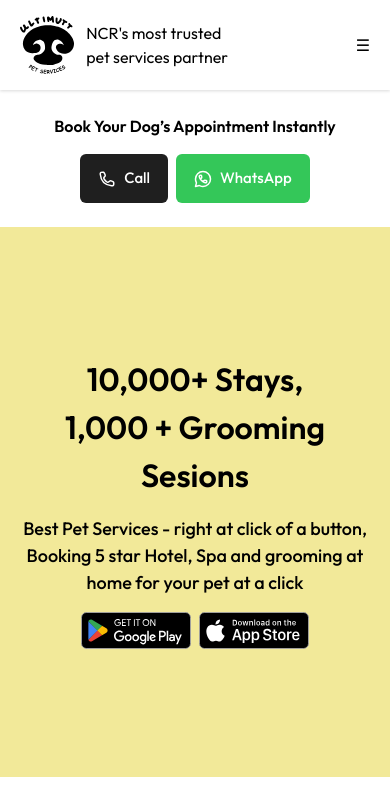
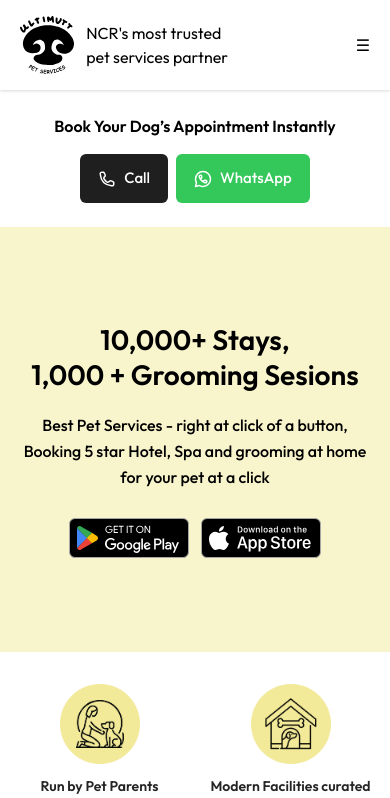
Before and after one commit to danishrpatechnologies/ultimutt, a React (Vite) app: page / in a window 390 px wide. Shown: the top 798 px of the page. Built offline with nearby package versions, Linux system fonts and the light colour scheme.

Commit message:
hero section optimized

```diff
--- a/src/home.tsx
+++ b/src/home.tsx
@@ -9,28 +9,31 @@
       className='relative
         bg-[url("/images/dog-img.png")]
         bg-no-repeat
-      bg-left
+        bg-center md:bg-left
         bg-[#f2e999]
-      min-h-[550px]
+        min-h-[425px] md:min-h-[550px]
         flex flex-col
         items-center
         justify-center
         px-4
         md:px-0'
     >
+      {/* MOBILE BACKGROUND OPACITY (50%) */}
+      <div className="absolute inset-0 bg-white/50 md:hidden" />
+
       {/* CONTENT */}
-      <div className="flex mx-auto flex-col items-center text-center gap-y-4 max-w-[750px] w-full z-10">
-        <h2 className="text-[32px] md:text-[48px] font-semibold">
+      <div className="flex mx-auto flex-col items-center text-center gap-y-5 md:gap-y-4 max-w-[750px] w-full z-10">
+        <h2 className="text-[28px] leading-tight md:text-[48px] font-semibold">
           10,000+ Stays,
           <br /> 1,000 + Grooming Sesions
         </h2>
 
-        <span className="text-[18px] md:text-[26px] font-medium">
+        <span className="text-[16px] leading-relaxed md:text-[26px] font-medium">
           Best Pet Services - right at click of a button, Booking 5 star Hotel,
           Spa and grooming at home for your pet at a click
         </span>
 
-        <div className="flex gap-2 justify-center">
+        <div className="flex gap-3 justify-center mt-2 md:mt-0">
           <a
             href="https://play.google.com/"
             target="_blank"
@@ -39,7 +42,7 @@
             <img
               src={playStore}
               alt="Google Play"
-              className="aspect-[12/4] w-[110px] md:w-[120px]"
+              className="aspect-[12/4] w-[120px] md:w-[120px]"
             />
           </a>
 
@@ -51,13 +54,13 @@
             <img
               src={appStore}
               alt="App Store"
-              className="aspect-[12/4] w-[110px] md:w-[120px]"
+              className="aspect-[12/4] w-[120px] md:w-[120px]"
             />
           </a>
         </div>
       </div>
 
-      {/* PHONE MOCKUP */}
+      {/* DESKTOP PHONE MOCKUP (UNCHANGED, HIDDEN ON MOBILE) */}
       <img
         src="src/assets/i-phone-mockup.png"
         alt=""
```
Lines whose indentation alone changed are shown as unchanged.
